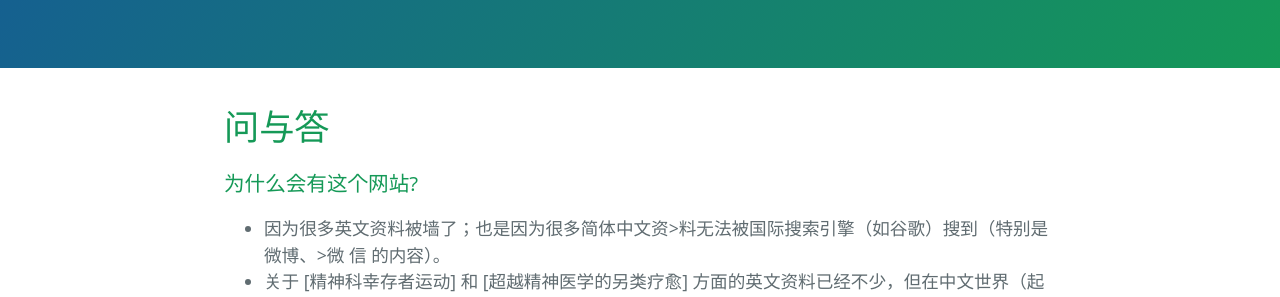
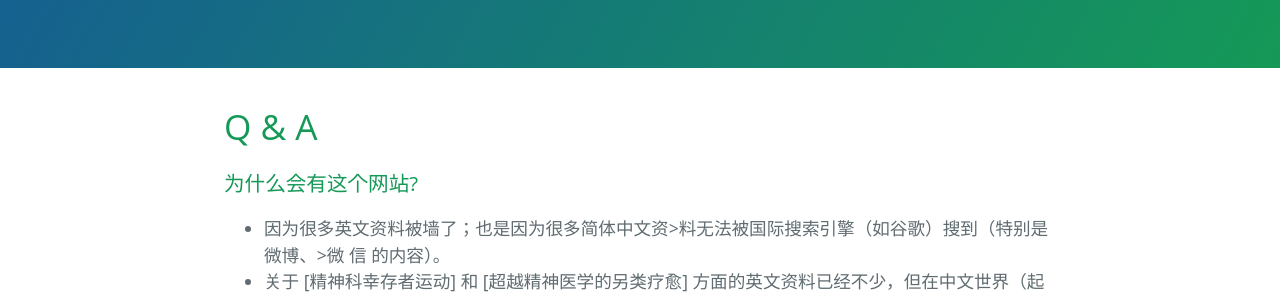
Before and after one commit to mdrights/mdrights.github.io, a Jekyll site: the page built from qna.md, in a window 1280 px wide. Shown: the part 377-674 px from the top of the page. Built offline with Jekyll 4.4.1, drawn with Linux system fonts in a browser that asks for light colours.

Commit message:
add+ qna.md

```diff
--- a/qna.md
+++ b/qna.md
@@ -1,6 +1,6 @@
 ---
 layout: page
-title: 问与答
+title: Q & A
 permalink: /qna/
 ---
 
```
Also changed, not shown: 1 other file.
